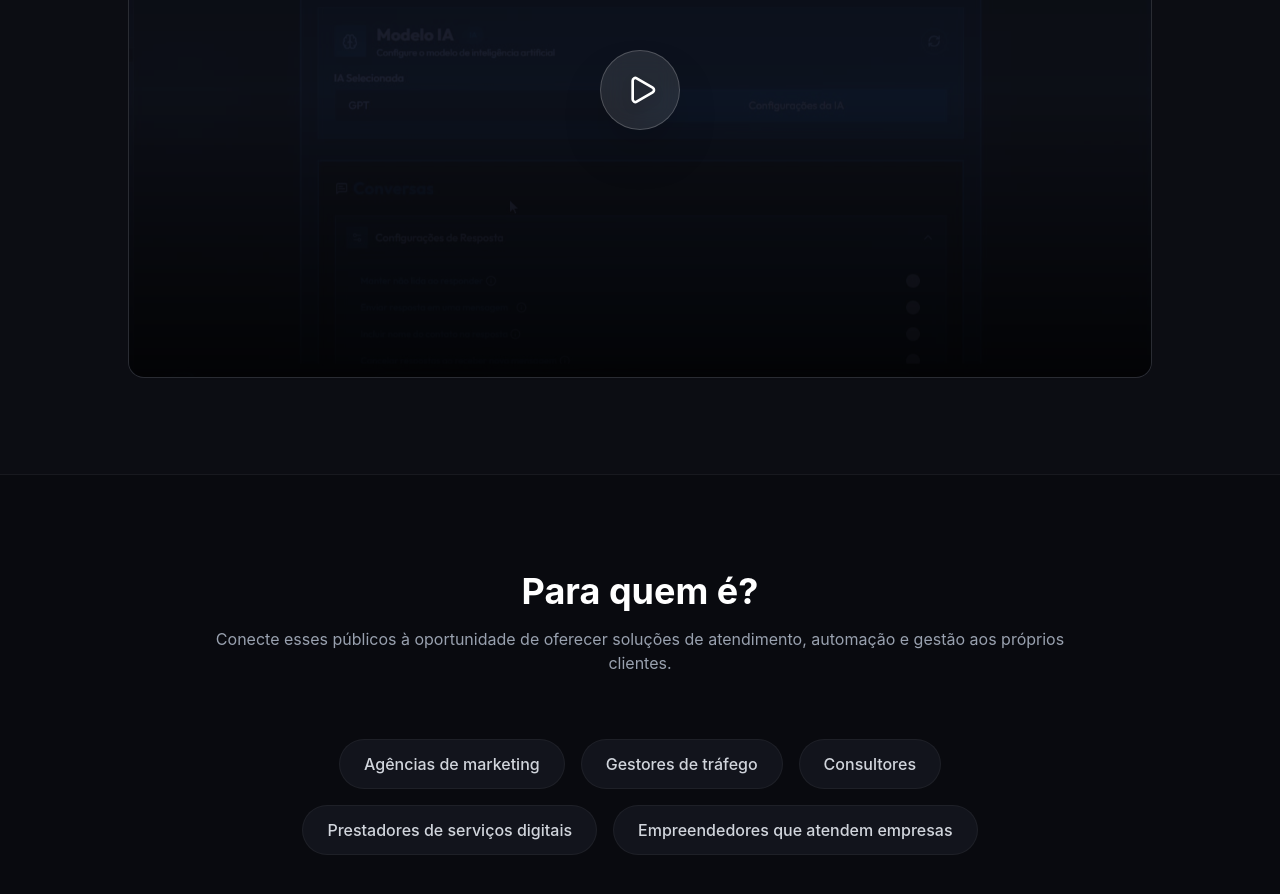
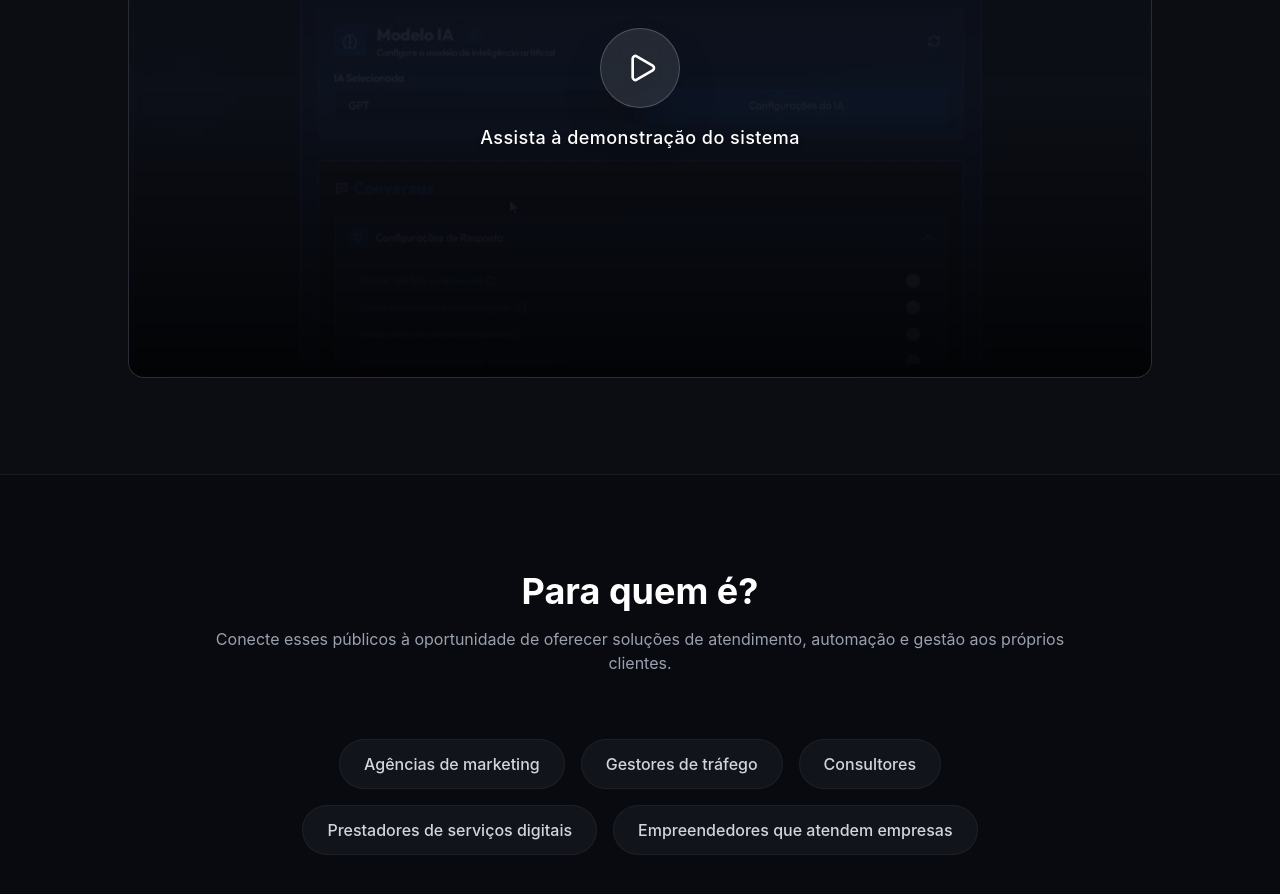
Before and after one commit to Glauberads/stack_sistemas, a React (Vite) app: page / in a window 1280 px wide. Shown: the part 4020-4914 px from the top of the page. Built offline with nearby package versions, Linux system fonts and the light colour scheme.

Commit message:
feat: Integrar Player YouTube para Stack IA, remover MP4 local, centralizar IDs de video

```diff
--- a/src/App.tsx
+++ b/src/App.tsx
@@ -1,5 +1,14 @@
 import { useState } from 'react';
 import { Play, CheckCircle2, ChevronDown, MonitorPlay, BarChart, Users, ChevronRight, MessageSquare, PlayCircle } from 'lucide-react';
+
+// ─── Configuração centralizada de vídeos ─────────────────────────────────────
+// Para trocar um ID do YouTube basta atualizar aqui.
+const VIDEOS = {
+  sender: { youtubeId: 'VYc1L4KcLsU' },
+  saas:   { youtubeId: 'wZQEP1Y6FKc' },
+  ia:     { youtubeId: 'ZvYPr50QeHk' }, // ⚠️ Ver nota de segurança no relatório
+} as const;
+// ─────────────────────────────────────────────────────────────────────────────
 
 const SENDER_COLOR = 'text-orange-500';
 const SENDER_BG = 'bg-orange-500';
@@ -195,7 +204,7 @@ function App() {
               </h3>
               <div className="aspect-video w-full bg-[#12141c] rounded-2xl border border-white/10 overflow-hidden relative group">
                 <VideoPlayer
-                  youtubeId="VYc1L4KcLsU"
+                  youtubeId={VIDEOS.sender.youtubeId}
                   poster="/videos/poster-sender.jpg"
                   productName="stack_sender_pro"
                   title="Demonstração do Stack Sender Pro"
@@ -212,7 +221,7 @@ function App() {
               </h3>
               <div className="aspect-video w-full bg-[#12141c] rounded-2xl border border-white/10 overflow-hidden relative group">
                 <VideoPlayer
-                  youtubeId="wZQEP1Y6FKc"
+                  youtubeId={VIDEOS.saas.youtubeId}
                   poster="/videos/poster-saas.jpg"
                   productName="stack_saas"
                   title="Conheça a plataforma por dentro"
@@ -229,8 +238,10 @@ function App() {
               </h3>
               <div className="aspect-video w-full bg-[#12141c] rounded-2xl border border-white/10 overflow-hidden relative group">
                 <VideoPlayer
-                  src="/videos/Video_3_Voz_Hacker_G-ADS.mp4"
+                  youtubeId={VIDEOS.ia.youtubeId}
                   poster="/videos/poster-ia.jpg"
+                  productName="stack_ia"
+                  title="Stack IA — atendimento com inteligência artificial"
                   hoverColorClass="group-hover:bg-blue-500/20"
                 />
               </div>
```
Also changed, not shown: 1 other file (tests, documents, lock files or other folders).
